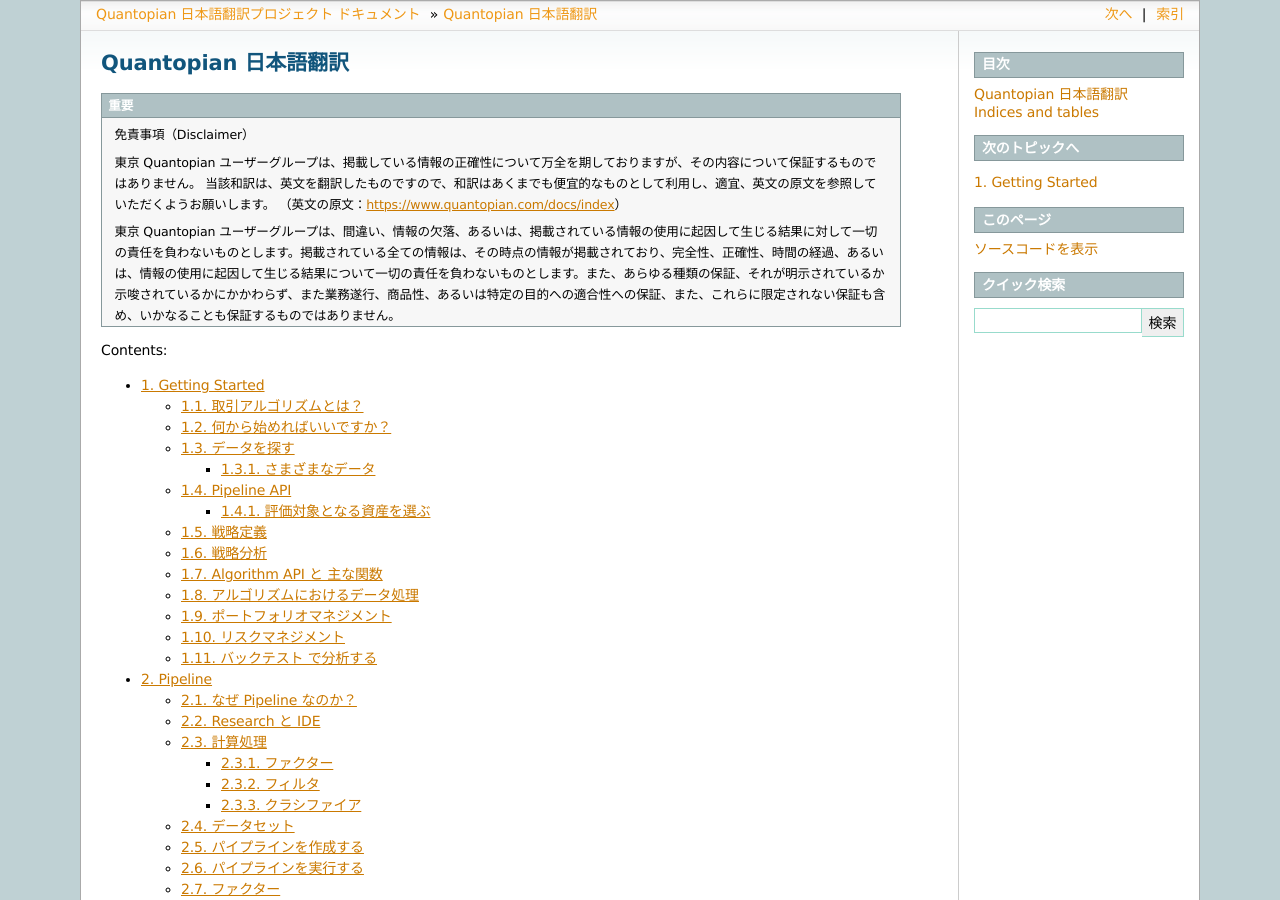
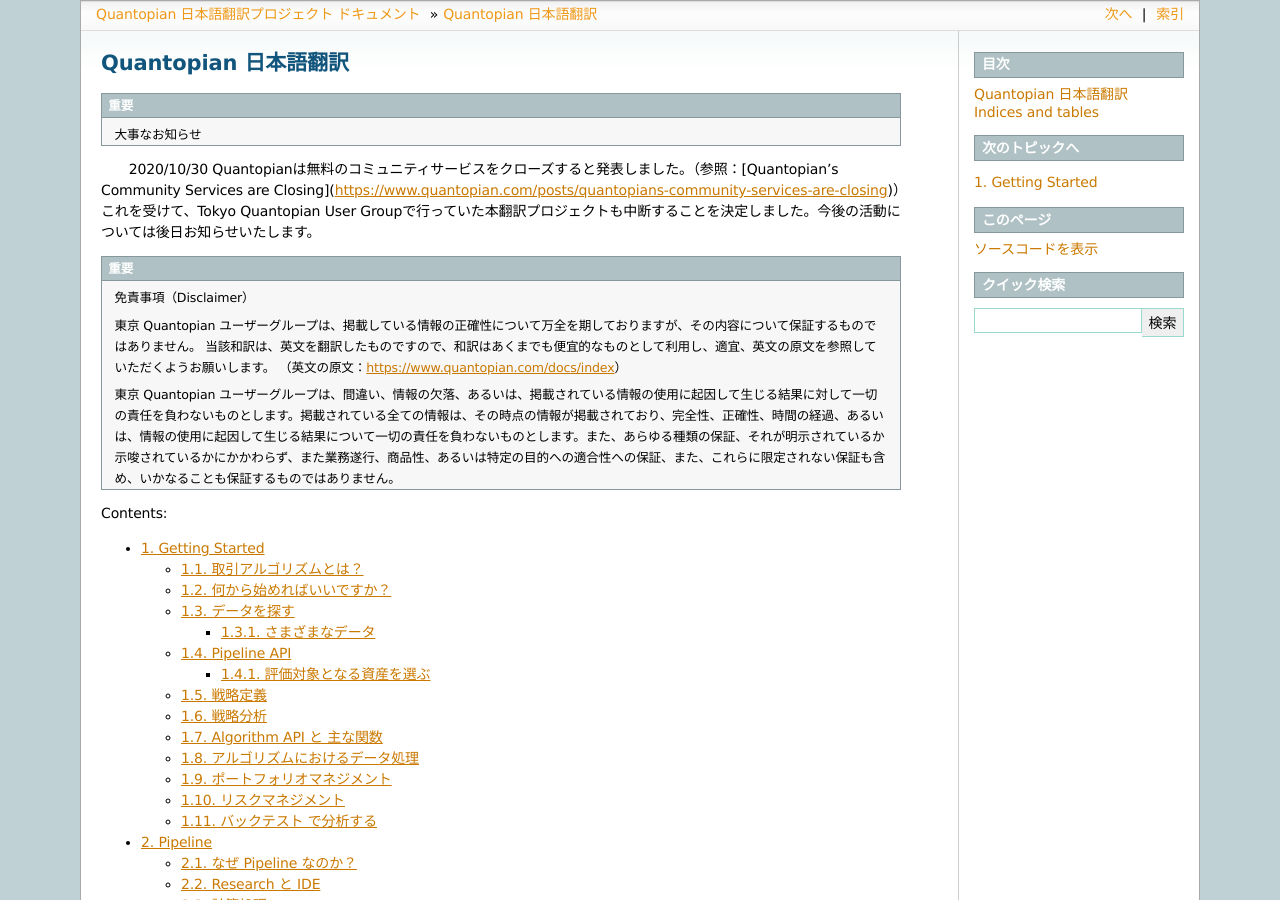
Before and after one commit to tokyoquantopian/quantopian-doc-ja, a Sphinx documentation site: the page built from source/index.rst, in a window 1280 px wide and 900 px high. Built offline with Sphinx 7.4.7, drawn with Linux system fonts in a browser that asks for light colours.

Commit message:
Update index.rst
#85

```diff
--- a/source/index.rst
+++ b/source/index.rst
@@ -5,6 +5,10 @@
 
 Quantopian 日本語翻訳
 =====================
+
+.. important:: 大事なお知らせ
+　　2020/10/30 Quantopianは無料のコミュニティサービスをクローズすると発表しました。（参照：[Quantopian’s Community Services are Closing](https://www.quantopian.com/posts/quantopians-community-services-are-closing)）これを受けて、Tokyo Quantopian User Groupで行っていた本翻訳プロジェクトも中断することを決定しました。今後の活動については後日お知らせいたします。
+
 
 .. important:: 免責事項（Disclaimer）
 
```
